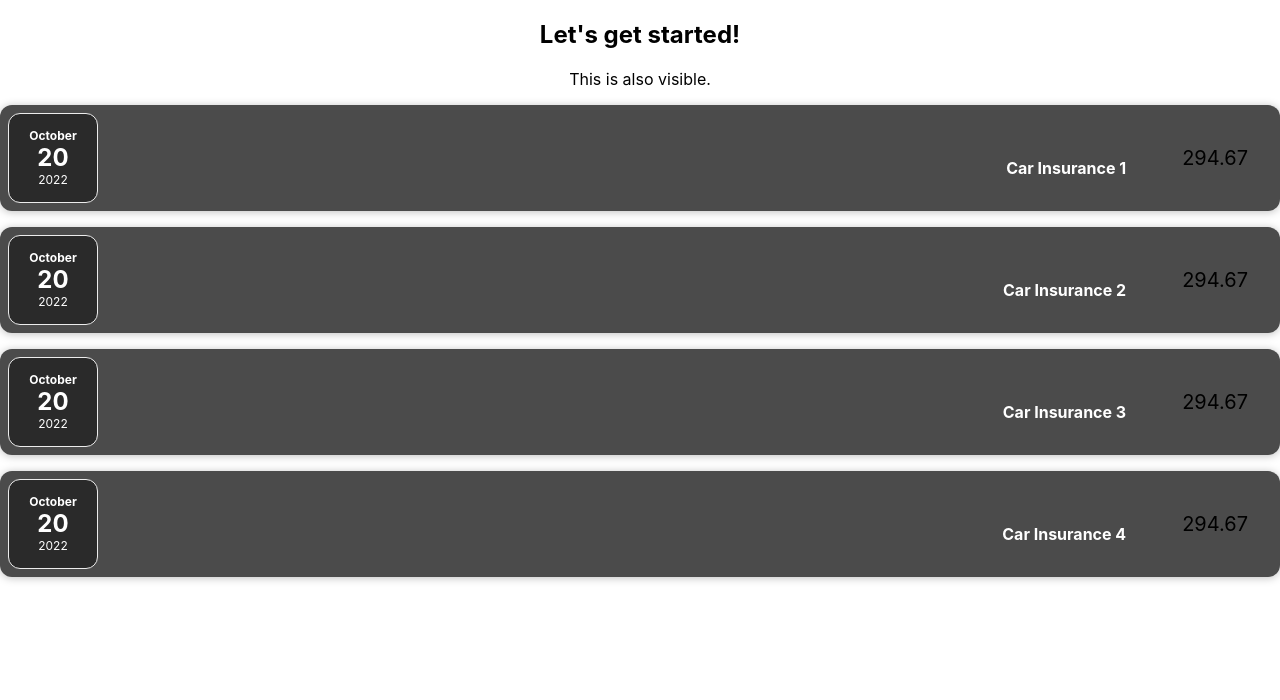
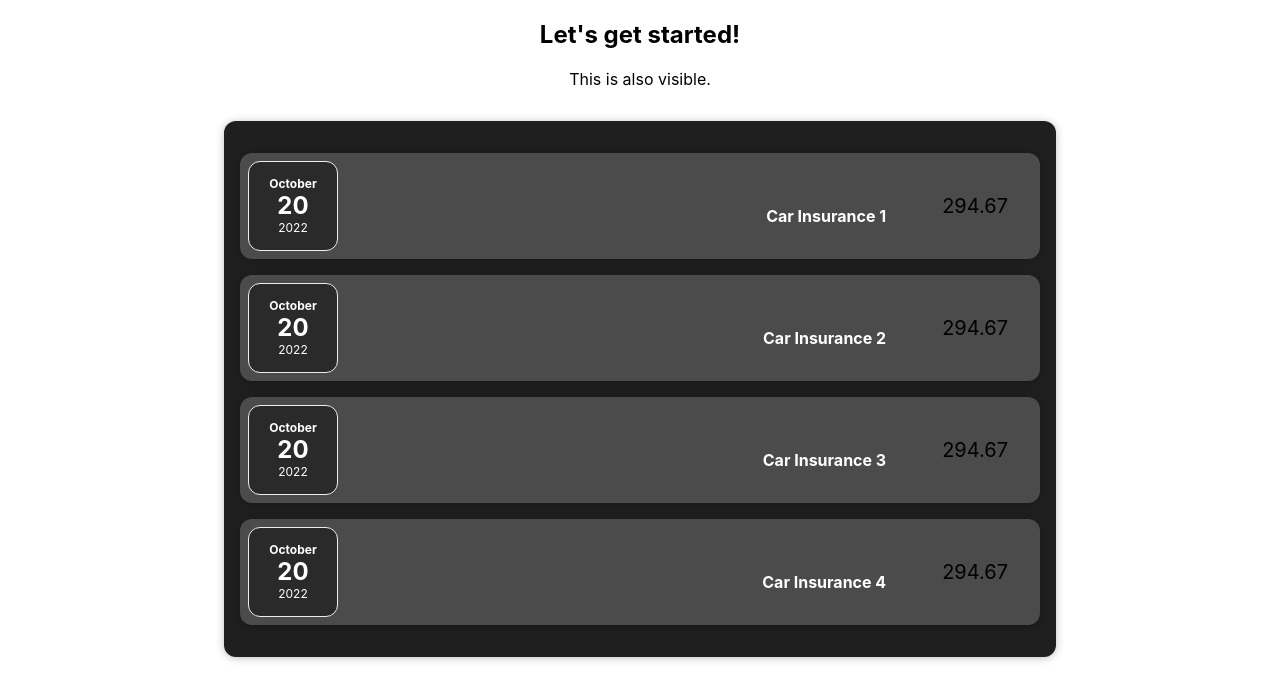
Before and after one commit to Suprememajor/React_Guide, a React (Create React App) app: page / in a window 1280 px wide. Shown: the top 700 px of the page. Built offline with nearby package versions, Linux system fonts and the light colour scheme.

Commit message:
added Expenses component

```diff
--- a/src/App.js
+++ b/src/App.js
@@ -1,5 +1,5 @@
 import "./App.css";
-import ExpenseItem from "./components/ExpenseItem";
+import Expenses from "./components/Expenses";
 
 function App() {
   const expenses = [
@@ -28,10 +28,7 @@ function App() {
     <div className="App">
       <h2>Let's get started!</h2>
       <p>This is also visible.</p>
-      <ExpenseItem data={expenses[0]}/>
-      <ExpenseItem data={expenses[1]}/>
-      <ExpenseItem data={expenses[2]}/>
-      <ExpenseItem data={expenses[3]}/>
+      <Expenses data={expenses}/>
     </div>
   );
 }
--- /dev/null
+++ b/src/components/Expenses.css
@@ -0,0 +1,7 @@
+.expenses {
+    padding: 1rem;
+    background-color: rgb(31, 31, 31);
+    margin: 2rem auto;
+    width: 50rem;
+    max-width: 95%;
+}
--- /dev/null
+++ b/src/components/Expenses.js
@@ -0,0 +1,17 @@
+import './Expenses.css'
+import Card from './Card';
+
+import ExpenseItem from "./ExpenseItem";
+
+function Expenses(props) {
+    return(
+        <Card className="expenses">
+            <ExpenseItem data={props.data[0]}/>
+            <ExpenseItem data={props.data[1]}/>
+            <ExpenseItem data={props.data[2]}/>
+            <ExpenseItem data={props.data[3]}/>
+        </Card>
+    )
+}
+
+export default Expenses;
```
